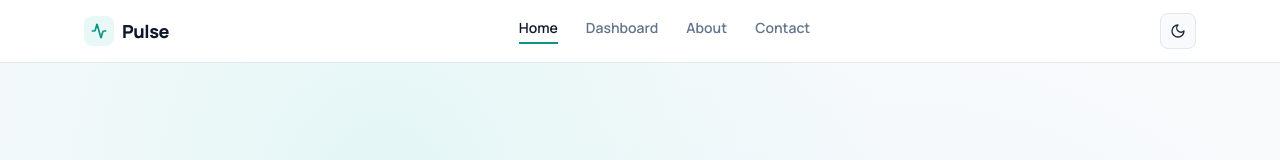
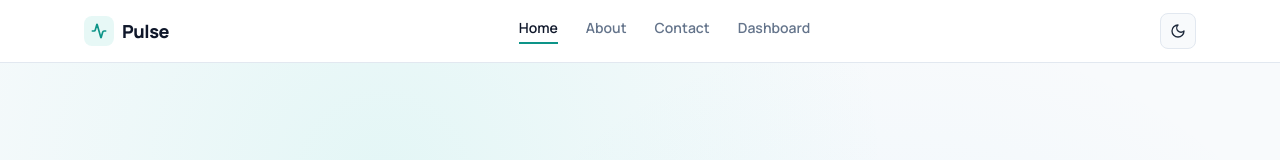
Before and after one commit to MasadRayan/OS_Frontend, a React (Vite) app: page / in a window 1280 px wide. Shown: the top 160 px of the page. Built offline with nearby package versions, Linux system fonts and the light colour scheme.

Commit message:
fix: reorder dashboard link in Navbar component

```diff
--- a/src/components/Navbar.jsx
+++ b/src/components/Navbar.jsx
@@ -5,9 +5,9 @@ import { useTheme } from '../theme/ThemeContext';
 
 const LINKS = [
   { to: '/', label: 'Home', end: true },
-  { to: '/dashboard', label: 'Dashboard' },
   { to: '/about', label: 'About' },
   { to: '/contact', label: 'Contact' },
+  { to: '/dashboard', label: 'Dashboard' },
 ];
 
 const linkClass = ({ isActive }) =>
```
